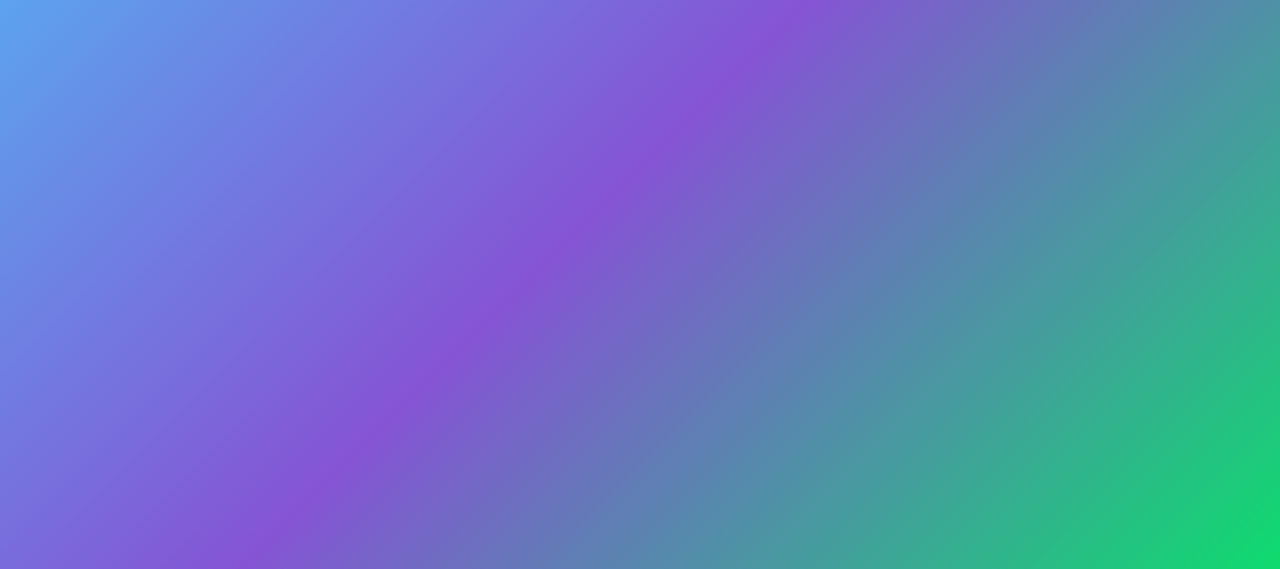
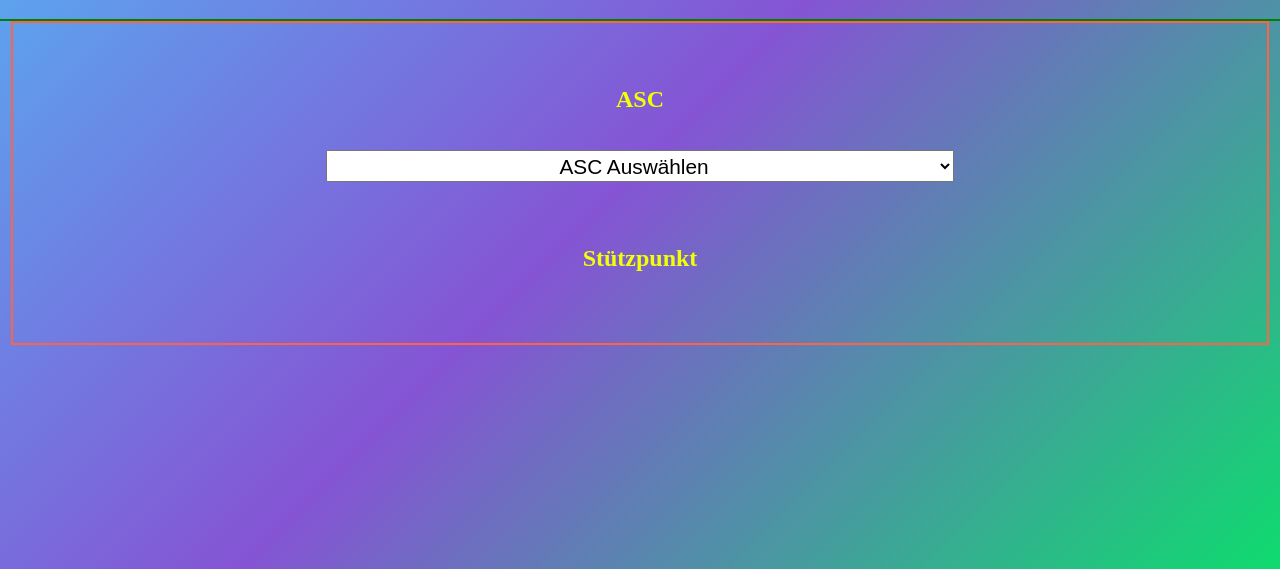
Before and after one commit to mohrly123/MyWebsiteProject, a plain HTML site: page wetter/wetter.html in a window 1280 px wide. Shown: the part 231-800 px from the top of the page. Drawn offline with nearby package versions, Linux system fonts and the light colour scheme; a web font is replaced by a local one.

Commit message:
.
Weiter mit Stützpunktauswahl

```diff
--- a/wetter/wetter.css
+++ b/wetter/wetter.css
@@ -46,5 +46,36 @@ body {
     width: 100%;
     align-items: center;
     justify-content: center;
+    border: 2px solid green;
+}
+.auswahlContainer{
+    display: flex;
+    flex-direction: column;
+    align-items: center;
+    height: 40%;
+    width: 98%;
+    border: 2px solid tomato;
 
 }
+
+#labelAsc{
+    margin-top: 5%;
+    font-size: 1.5em;
+    color: #f2ff05;
+    font-weight: 600;
+    margin-bottom: 3%;
+}
+.auswahlAsc{
+    width: 50%;
+    height: 10%;
+    text-align: center;
+    font-size: 1.3em;
+}
+
+#labelStuetzpunkt{
+    margin-top: 5%;
+    font-size: 1.5em;
+    color: #f2ff05;
+    font-weight: 600;
+    margin-bottom: 3%;
+}
--- a/wetter/wetter.html
+++ b/wetter/wetter.html
@@ -20,6 +20,19 @@
         <div class="header">
             <h1>Wetter App</h1>
         </div>
+        <!--Der Auswahl Container -->
+        <div class="auswahlContainer">
+                                <!------------------------ ASC Auswahl ----------->
+            <label id="labelAsc" for="asc">ASC</label>
+            <select class="auswahlAsc" id="auswahlAsc" title="asc">
+                <option value="">ASC Auswählen</option>
+                <option value="Spittal">Spittal</option>
+                <option value="Villach">Villach</option>
+                <option value="Klagenfurt">Klagenfurt</option>
+            </select>
+
+            <label id="labelStuetzpunkt" for="stuetzpunkt">Stützpunkt</label>
+        </div>
 
     </div>
 
```
